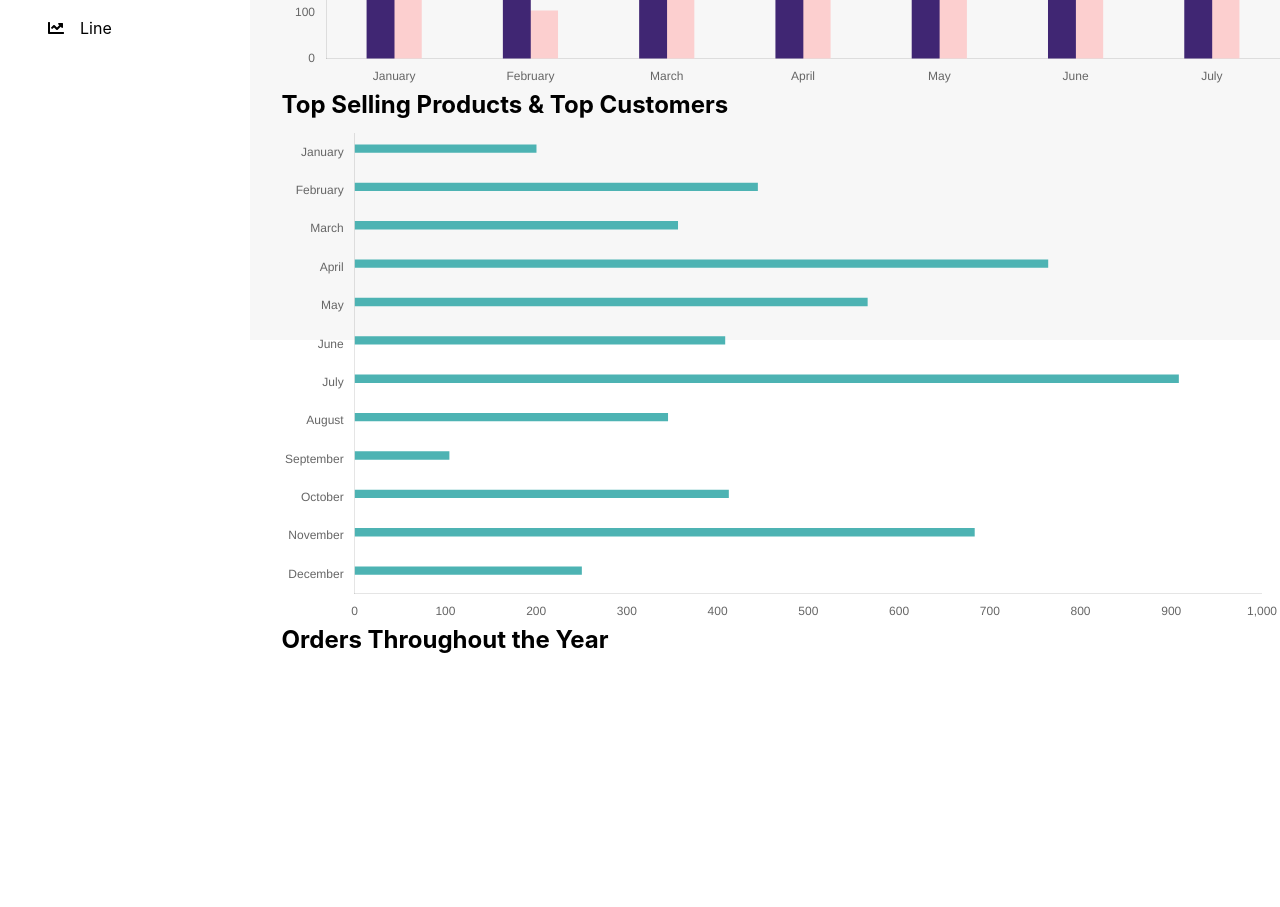
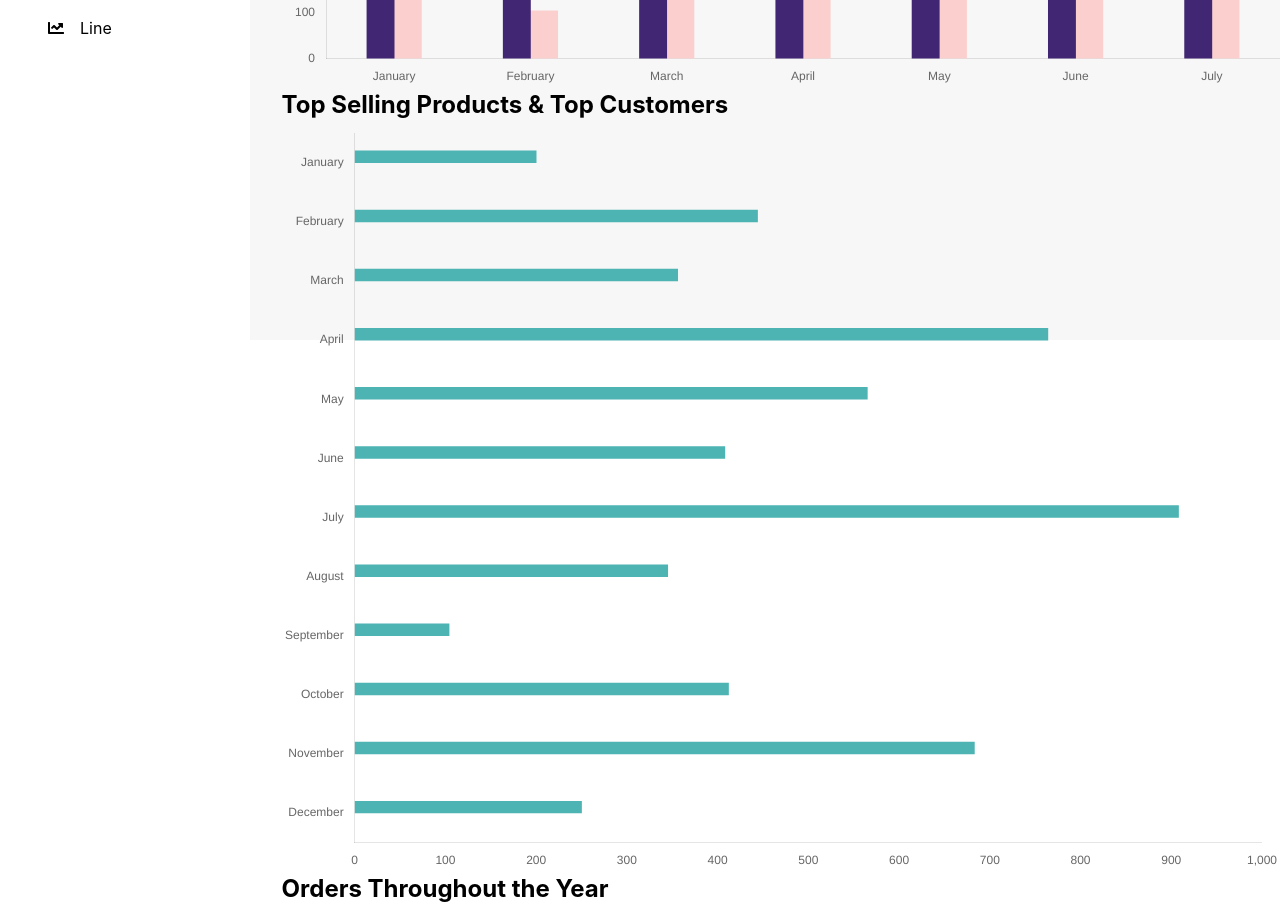
Before and after one commit to AaaSsHhUu/Ecommerce, a React (Vite) app in the folder ecommerce-frontend/: page /admin/chart/bar in a window 1280 px wide. Shown: the part 460-1367 px from the top of the page. Before the commit the page ends 1118 px from the top, so only its background shows below. Built offline with nearby package versions, Linux system fonts and the light colour scheme.

Commit message:
added width for horizontal Bar charts

```diff
--- a/ecommerce-frontend/src/components/Chart.tsx
+++ b/ecommerce-frontend/src/components/Chart.tsx
@@ -94,7 +94,7 @@ export const BarChart = ({
         ]
     }
 
-    return <Bar options={options} data={data} />
+    return <Bar width={horizontal ? "200%" : ""} options={options} data={data} />
 };
 
 interface DoughnutChartProps{
```
